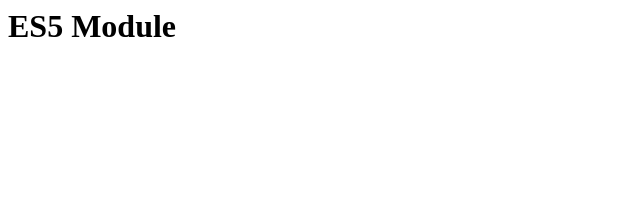
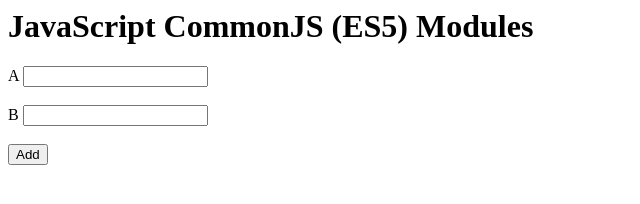
Before and after one commit to Kennysquared/JavaScript-CommonJS, a website: page index.html in a window 1280 px wide. Shown: the whole page, without its empty margins (0-640 px from the left). Drawn offline with Linux system fonts and the light colour scheme.

Commit message:
Added simple Arithmetic.js module

```diff
--- /dev/null
+++ b/Arithmetic.js
@@ -0,0 +1,6 @@
+var myModule = {
+  add: function(x,y) { return x+y},
+  sub: function(x,y) { return x-y}
+}
+
+module.export = myModule;
--- a/index.html
+++ b/index.html
@@ -1,4 +1,19 @@
 <body>
-  <h1>ES5 Module</h1>
+  <h1>JavaScript CommonJS (ES5) Modules</h1>
+
+  <div>
+    A
+    <input type = "number" id= "a"/>
+  </div>
+  <br>
+  <div>
+    B
+    <input type = "number" id= "n"/>
+  </div>
+  <br>
+  <button onclick= "add()">
+    Add
+  </button>
+
   <div id="app"></div>
 </body>
--- a/index.js
+++ b/index.js
@@ -4,4 +4,4 @@ import './style.css';
 
 // Write Javascript code!
 const appDiv = document.getElementById('app');
-appDiv.innerHTML = `<h1>JS Starter2</h1>`;
+//appDiv.innerHTML = `<h1>JS Starter2</h1>`;
```
